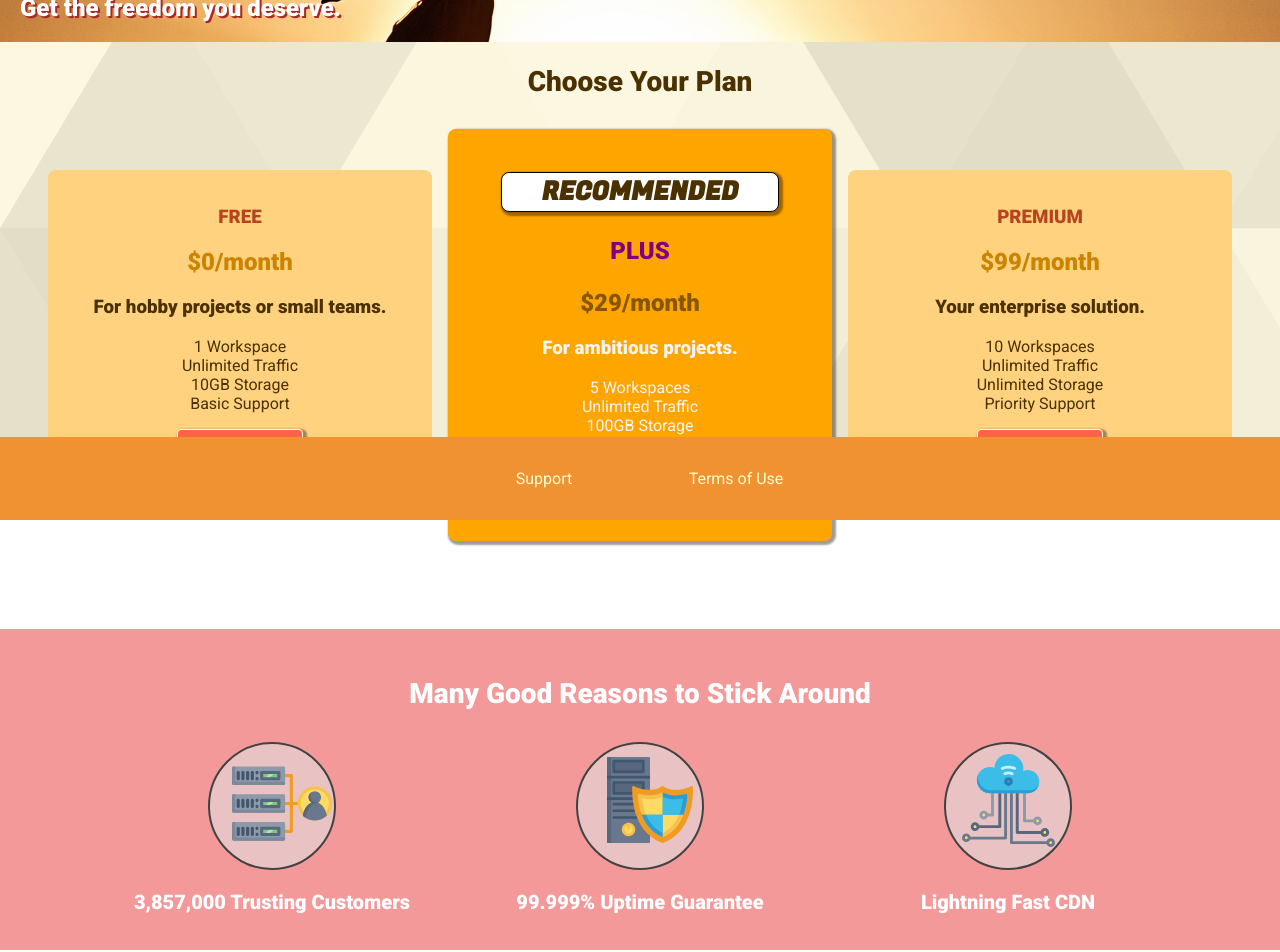
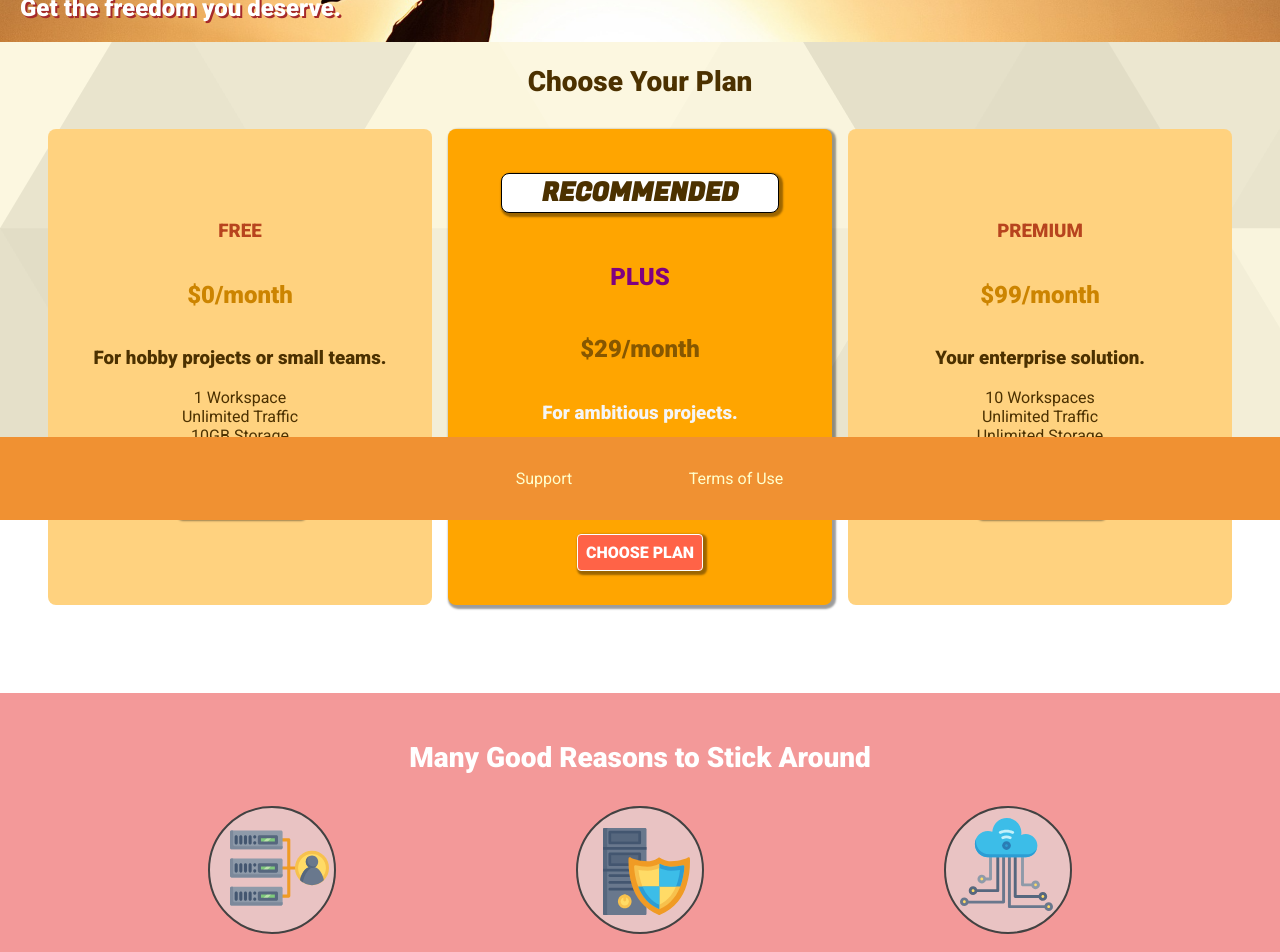
Before and after one commit to abhijeetdey94/csspractice, an Angular app: page /home in a window 1280 px wide. Shown: the part 280-1232 px from the top of the page. Built offline with nearby package versions, Linux system fonts and the light colour scheme.

Commit message:
flex changes

```diff
--- a/src/app/css-playground/css-playground.component.css
+++ b/src/app/css-playground/css-playground.component.css
@@ -2,3 +2,8 @@
     /* content:url(../../assets/svg/logo.svg); */
     content: 'My text here'
 }
+
+.css-practice {
+    margin-top: 5.6rem;
+    padding: 10px;
+}
--- a/src/app/css-playground/css-playground.component.html
+++ b/src/app/css-playground/css-playground.component.html
@@ -1,4 +1,4 @@
-<main id="css-practice">
+<div class="css-practice">
   <div style="display: block;margin: 15px;background: green;width: 100px;height:100px;border: 2px solid black;">
     <div style="margin: 5px;background: white;height: 50px;width: 50px;border: 2px solid black;"></div>
   </div>
@@ -7,9 +7,12 @@
     style="display: block;margin: 15px;margin-top: 30px;background: green;width: 100px;height:100px;border: 2px solid black;">
     <div style="margin: 5px;background: white;height: 50px;width: 50px;border: 2px solid black;"></div>
   </div>
-  <div
-    style="
-    display: block;
+  <div style="
+    display: flex;
+    flex-direction: row;
+    flex-wrap: nowrap;
+    justify-content: center;
+    align-items: center;
     margin: 15px;
     margin-top: 30px;
     background: green;
@@ -17,16 +20,12 @@
     height:150px;
     border: 2px solid black;">
     <div style="
-    padding: 20px;
-    margin: auto;
-    margin-top: 50%;
     background: white;
     height: 50px;
     width: 50px;
     border: 2px solid black;"></div>
   </div>
-  <div id = "bef"
-    style="
+  <div id="bef" style="
     display: block;
     margin: auto;
     margin-top: 30px;
@@ -35,4 +34,4 @@
     height:150px;
     border: 2px solid black;">
   </div>
-</main>
+</div>
--- a/src/app/customers/customers.component.css
+++ b/src/app/customers/customers.component.css
@@ -6,13 +6,17 @@
   .testimonial {
     margin: 3rem auto;
     max-width: 1500px;
+    display: flex;
+    flex-direction: row;
+    flex-wrap: wrap;
+    justify-content: space-around;
+    align-items: center;
   }
 }
 
 @media (min-width: 40.1rem) {
   .testimonial__list {
     width: 0%;
-    margin: auto;
   }
 }
 
@@ -29,7 +33,6 @@
 @media (min-width: 40.1rem) {
   .testimonial__image-container {
     width: 66%;
-    display: inline-block;
     vertical-align: middle;
   }
 }
@@ -50,7 +53,6 @@
 
 @media (min-width: 40.1rem) {
   .testimonial__info {
-    display: inline-block;
     vertical-align: middle;
     width: 30%;
   }
--- a/src/app/flex/flex.component.css
+++ b/src/app/flex/flex.component.css
@@ -7,13 +7,13 @@
   background: white;
   padding: 10px;
   border: 5px solid black;
-  height: 1300px;
+  height: 800px;
   display: flex;
   /* flex-flow: row wrap;*/
-  flex-direction: row;
-  flex-wrap: wrap;
+  flex-direction: column;
+  flex-wrap: nowrap;
   /*cross-axis */
-  /* align-items: center;*/
+  align-items: center;
   /*main-axis*/
   justify-content: flex-start;
 }
@@ -53,6 +53,8 @@
   margin: 10px;
   width: 300px;
   height: 300px;
+  /* order: -1; */
+  /* align-self: flex-start; */
 }
 
 .item-5 {
@@ -62,6 +64,11 @@
   border: 5px solid black;
   margin: 10px;
   width: 350px;
+  /* flex-grow: 4; */
+  /* flex-shrink: 4; */
+  flex-shrink: 0;
+  height: 200px;
+  flex-basis: auto;
 }
 
 .item-6 {
@@ -71,4 +78,10 @@
   border: 5px solid black;
   margin: 10px;
   width: 350px;
+  flex-shrink: 0;
+  flex-basis: auto;
+
+  /* order: -2; */
+  /* flex-grow: 1; */
+  /* flex-shrink: 6; */
 }
--- a/src/app/home/home.component.css
+++ b/src/app/home/home.component.css
@@ -35,16 +35,25 @@
     .plan {
         background: #ffd27f;
         color: #4c3100;
-        text-align: center;
         padding: 1rem;
         margin: 0.5rem;
-        display: inline-block;
         width: 30%;
         max-width: 25rem;
         border: 2px solid transparent;
         border-radius: 8px;
-        vertical-align: middle;
         overflow: hidden;
+        display: flex;
+        flex-direction: column;
+        flex-wrap: nowrap;
+        align-items: center;
+        justify-content: center;
+    }
+    .plan__list {
+        width: 100%;
+        display: flex;
+        flex-direction: row;
+        flex-wrap: nowrap;
+        justify-content: center;
     }
     .plan--highlighted {
         background: #ffa500;
@@ -53,10 +62,12 @@
     }
 
     .key-feature {
-        display: inline-block;
         width: 30%;
         max-width: 23rem;
-        vertical-align: top;
+        display: flex;
+        flex-direction: column;
+        flex-wrap: nowrap;
+        align-items: center;
     }
 }
 
@@ -67,7 +78,6 @@
     font-family: 'Fugaz One', cursive;
     font-size: 1.625rem;
     width: 80%;
-    margin: 25px auto;
     background-color: white;
     color: #4c3100;
     border-radius: 8px;
@@ -120,8 +130,11 @@
     border-radius: 50%;
 }
 .key-feature__list {
+    display: flex;
+    flex-direction: row;
+    flex-wrap: wrap;
+    justify-content: center;
     list-style: none;
-    text-align: center;
     margin: 0;
     padding: 0;
 }
@@ -130,33 +143,32 @@
     padding-right: 20px;
     color: white;
     font-size: 20px;
-    font-weight: bold;;
+    font-weight: bold;
+    text-align: center;
 }
 #trusting-customer-icon > i {
     content: url(../../assets/svg/svg1.svg);
-    display: inline-block;
     width: 80%;
     height: 80%;
     position: relative;
     top: 10px;
-    left: 10px;
+    left: 20px;
 }
 
 #uptime-guarantee-icon > i{
     content: url(../../assets/svg/svg2.svg);
-    display: inline-block;
     width: 70%;
     height: 70%;
     position: relative;
-    top: 13px;
-    left: 10px;
+    top: 20px;
+    left: 25px;
 }
 
 #lightning-fast-cdn-icon > i {
-    content: url(../../assets/svg/svg3.svg);;
-    display: inline-block;
+    content: url(../../assets/svg/svg3.svg);
     width: 75%;
     height: 75%;
     position: relative;
     top: 10px;
+    left: 14px;
 }
--- a/src/app/home/home.component.html
+++ b/src/app/home/home.component.html
@@ -3,7 +3,7 @@
 </section>
 <section id="plans" class = "center">
   <h1 class="section-title">Choose Your Plan</h1>
-  <div>
+  <div class = "plan__list">
     <article class = "plan">
         <h1 class = "plan__title">FREE</h1>
         <h2 class = "plan__price">$0/month</h2>
--- a/src/app/home/home.component.mobile.css
+++ b/src/app/home/home.component.mobile.css
@@ -26,14 +26,17 @@
   .plan {
     background: #ffd27f;
     color: #4c3100;
-    text-align: center;
     padding: 1rem;
     margin: 0.5rem 0;
     width: 100%;
     border: 2px solid transparent;
     border-radius: 8px;
-    vertical-align: middle;
     overflow: hidden;
+    display: flex;
+    flex-direction: column;
+    flex-wrap: nowrap;
+    align-items: center;
+    justify-content: center;
   }
 
   .plan--highlighted {
```
